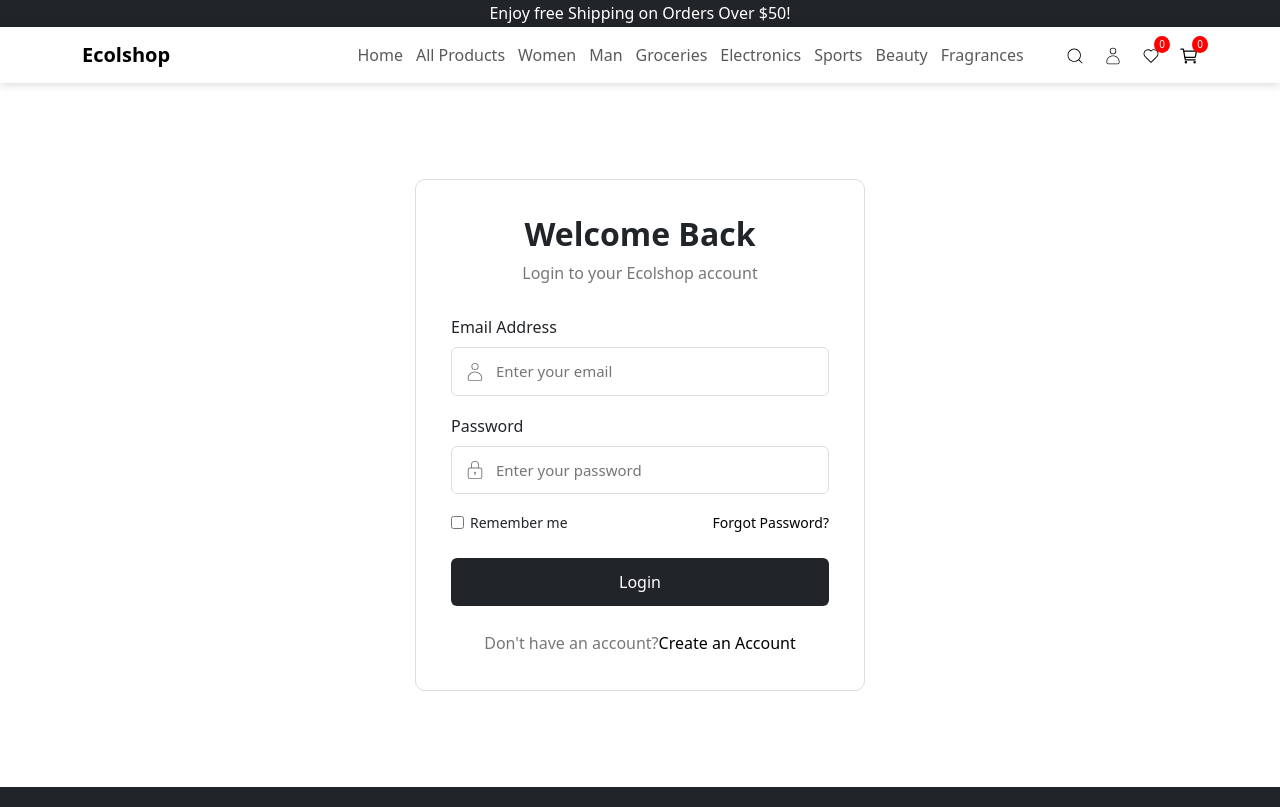
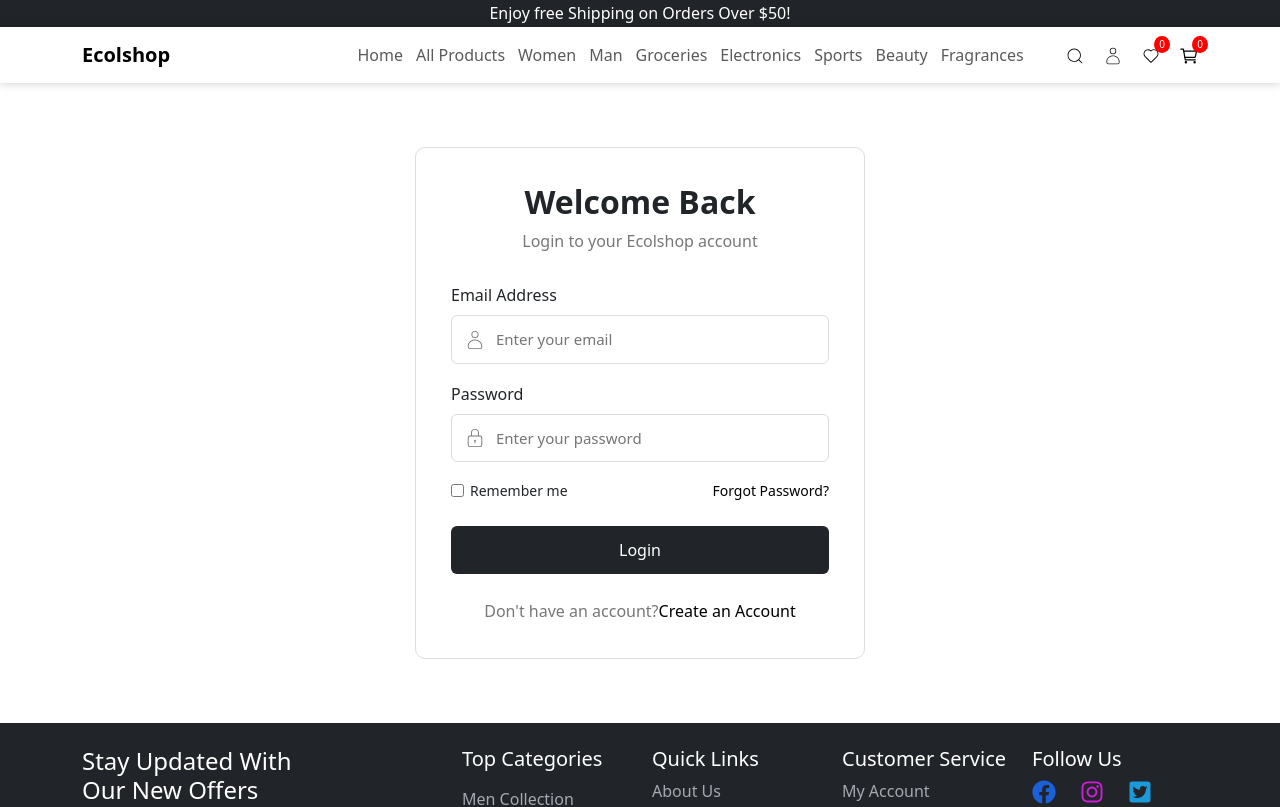
Before and after one commit to m-salama96/ecolshop-ecommerce, a React (Vite) app: page /login in a window 1280 px wide. Shown: the top 807 px of the page. Built offline with nearby package versions, Linux system fonts and the light colour scheme; no server answers.

Commit message:
Fix CSS build error

```diff
--- a/src/pages/Login/Login.css
+++ b/src/pages/Login/Login.css
@@ -4,7 +4,6 @@
   justify-content: center;
   align-items: center;
   padding: 50px 15px;
-  min-height: 88vh;
 }
 
 .login-container {
@@ -141,5 +140,4 @@
   background-color: #198754;
   color: white;
   font-size: 14px;
-  font-weight: bold;
 }
--- a/src/pages/Register/Register.css
+++ b/src/pages/Register/Register.css
@@ -158,5 +158,4 @@
   background-color: #198754;
   color: white;
   font-size: 14px;
-  font-weight: bold;
 }
```
